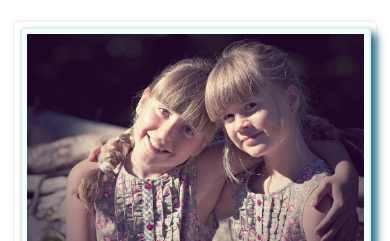
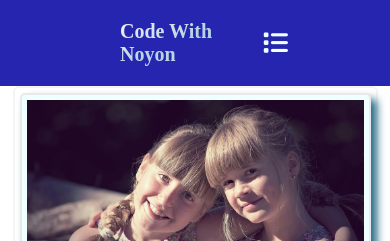
Before and after one commit to noyonAli1/praktic-new-css-res, a plain HTML site: page index.html in a window 390 px wide. Shown: the top 241 px of the page. Drawn offline with Linux system fonts and the light colour scheme.

Commit message:
css nav ber

```diff
--- a/index.html
+++ b/index.html
@@ -5,8 +5,16 @@
     <meta name="viewport" content="width=device-width, initial-scale=1.0">
     <title>Document</title>
     <link rel="stylesheet" href="style.css">
+     <link rel="stylesheet" href="https://cdnjs.cloudflare.com/ajax/libs/font-awesome/7.0.1/css/all.min.css" integrity="sha512-2SwdPD6INVrV/lHTZbO2nodKhrnDdJK9/kg2XD1r9uGqPo1cUbujc+IYdlYdEErWNu69gVcYgdxlmVmzTWnetw==" crossorigin="anonymous" referrerpolicy="no-referrer" />
 </head>
 <body>
+
+    <nav class="navigation">
+        <h3>Code With Noyon</h3>
+        <ul class="nav-menu">
+             <i class="fa-solid fa-list"></i>
+        </ul>
+    </nav>
       <header>
         <div>
             <div class="main-div">
@@ -56,7 +64,7 @@
                     <p>Lorem ipsum dolor sit amet consectetur adipisicing elit. Cum sunt voluptas eum aliquam at impedit cupiditate amet, blanditiis temporibus asperiores?</p>
                 </div>
                 <div class="image-div-main">
-                     <img src="./image/pexels-pixabay-160504.jpg" alt="">
+                      <img src="./image/pexels-pixabay-160504.jpg" alt="">
                     <h2>Code With Noyon</h2>
                     <p>Lorem ipsum dolor sit amet consectetur adipisicing elit. Cum sunt voluptas eum aliquam at impedit cupiditate amet, blanditiis temporibus asperiores?</p>
                 </div>
@@ -68,14 +76,15 @@
       <section>
         <div class="div-item-button">
             <div class="image-div-new">
-                <img src="./image/pexels-pixabay-160504.jpg" alt="">
+                 <img src="./image/pexels-pixabay-160504.jpg" alt="">
+                 <div class="div-one">
                      <h2>imam hossain academy santhia pabna</h2>
                 <p>Lorem ipsum dolor sit amet consectetur, adipisicing elit. Culpa, ut.Lorem ipsum dolor sit amet consectetur,Lorem ipsum dolor sit amet consectetur, adipisicing elit. Culpa, ut.Lorem ipsum dolor sit amet consectetur, adipisicing elit. Culpa, adipisicing elit. Culpa, ut</p>
                 <button>Click Me</button>
                  </div>
             </div>
             <div class="image-div-secoind">
-                 <img src="./image/pexels-pixabay-160504.jpg" alt="">
+                  <img src="./image/pexels-pixabay-160504.jpg" alt="">
                 <div class="div-one">
                         <button>Click Me</button>
                 <h2>imam hossain academy santhia pabna</h2>
--- a/style.css
+++ b/style.css
@@ -2,6 +2,68 @@
     margin: 0;
     padding: 0;
 }
+
+.navigation{
+    width: 60%;
+    display: flex;
+    align-items: center;
+    justify-content: space-between;
+    background-color: blueviolet;
+    color: aliceblue;
+    margin: auto;
+}
+
+ h3{
+    font-size: 30px;
+    margin-left: 100px;
+    background: linear-gradient(-25deg,rgb(223, 228, 230),rgb(179, 211, 227),rgb(247, 244, 246));
+    color: transparent;
+    background-clip: text;
+ }
+ i{
+    font-size: 20px;
+    margin-right: 70px;
+ }
+
+@media screen  and (max-width:1024px){
+    .navigation{
+        width: 90%;
+    }
+    .navigation{
+        background-color: rgb(37, 37, 175);
+    }
+    i{
+        margin-right: 80px;
+        color: azure;
+        font-size: 25px;
+    }
+}
+@media screen and (max-width:425px) {
+       h3{
+        font-size: 20px;
+       }
+        .navigation{
+            padding: 20px;
+            width: 90%;
+        }
+    .nav-menu >i{
+        margin-left: 20px;
+    }
+}
+@media screen and (max-width:320px){
+       .navigation{
+            width: 90%;
+
+        }
+        h3{
+            font-size: 20px;
+            display: none;
+        }
+        .nav-menu >i{
+            margin-left: 10px
+        }
+}
+
 
 .main-div{
     width: 60%;
@@ -49,6 +111,7 @@
         grid-template-columns: repeat(1,1fr);
         width: 90%;
         padding: 5px;
+        margin: auto;
     }
 }
 @media  screen and (max-width:320px){
@@ -56,6 +119,7 @@
         grid-template-columns: repeat(1,1fr);
         width: 90%;
         padding: 5px;
+        align-items: center;
     }
 }
 
```
